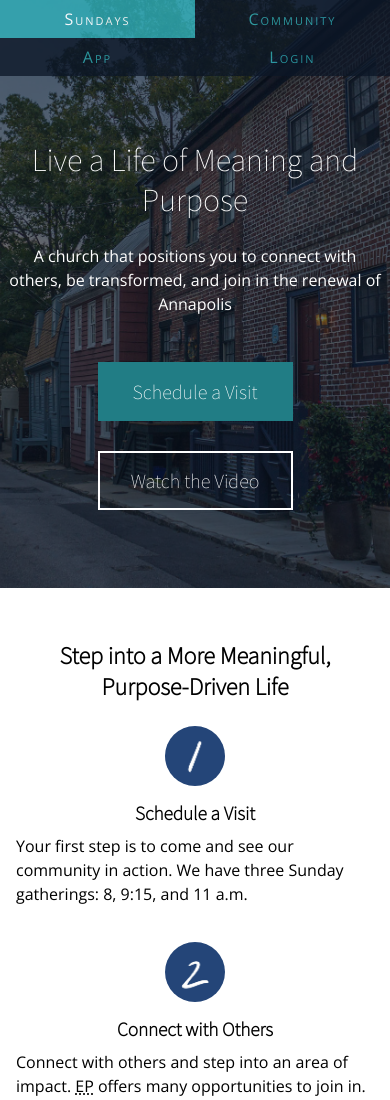
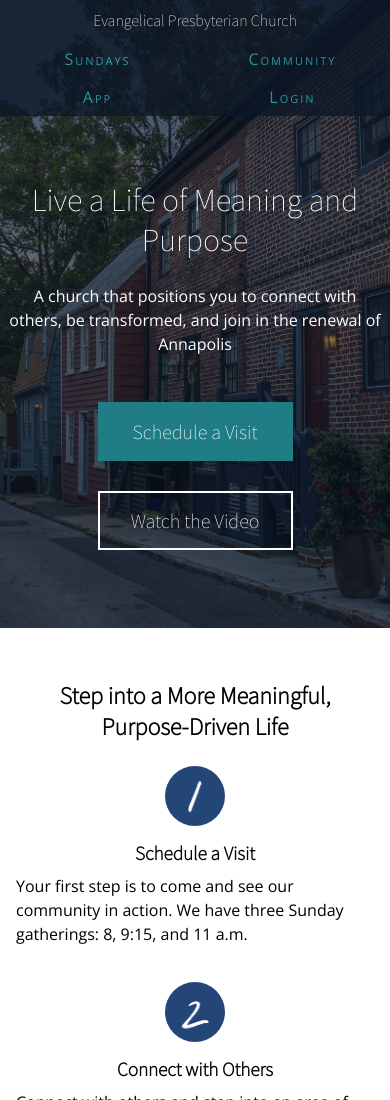
Before and after one commit to bradylee157/bradylee157.github.io, a plain HTML site: page unit_8/index.html in a window 390 px wide. Shown: the top 1100 px of the page. Drawn offline with nearby package versions, Linux system fonts and the light colour scheme.

Commit message:
.logo and nav adjusted
Evangelical Presbyterian Church no longer hidden

```diff
--- a/unit_8/css/style.css
+++ b/unit_8/css/style.css
@@ -310,29 +310,31 @@ address {
 	}
 }
 
-@media only screen and (max-width: 767px) {
+@media only screen and (max-width: 768px) {
 	nav {
+		width: 100%;
 		padding: 0;
+		margin: 0 auto;
 	}
 
 	nav a {
+		width: 25%;
+		padding: .5em 0;
 		display: block;
 		float: left;
 	}
 
 	.logo {
-		display: none;
+		float: none;
+		text-align: center;
+	    padding: .5em 0;
+	    margin: 0 auto;
 	}
 }
 
 @media only screen and (max-width: 600px) {
 	nav {
 		width: 100%;
-	}
-
-	nav a {
-		width: 25%;
-		padding: 1em 0;
 	}
 
 	h1,h2,h3,h4,h5,h6 {
```
